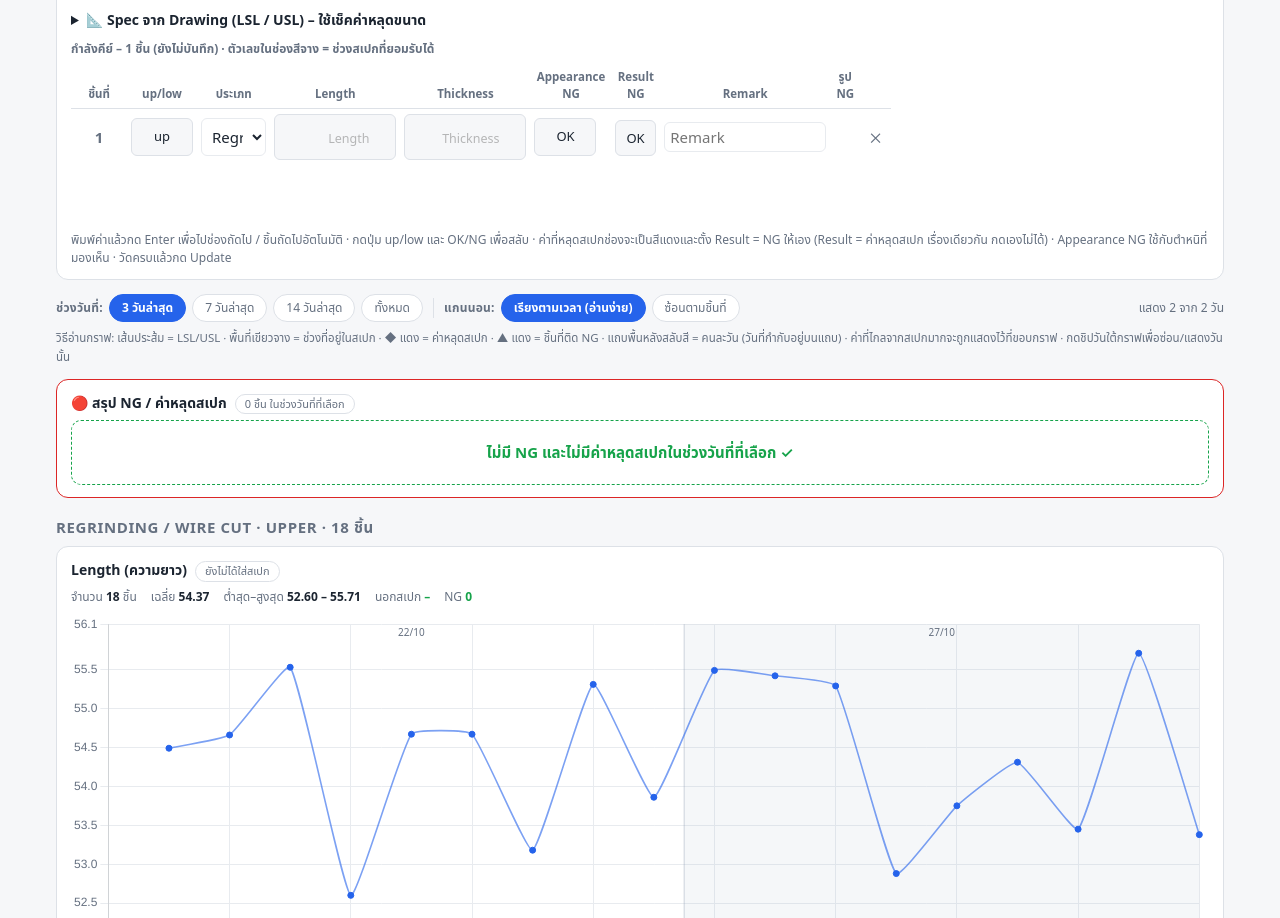
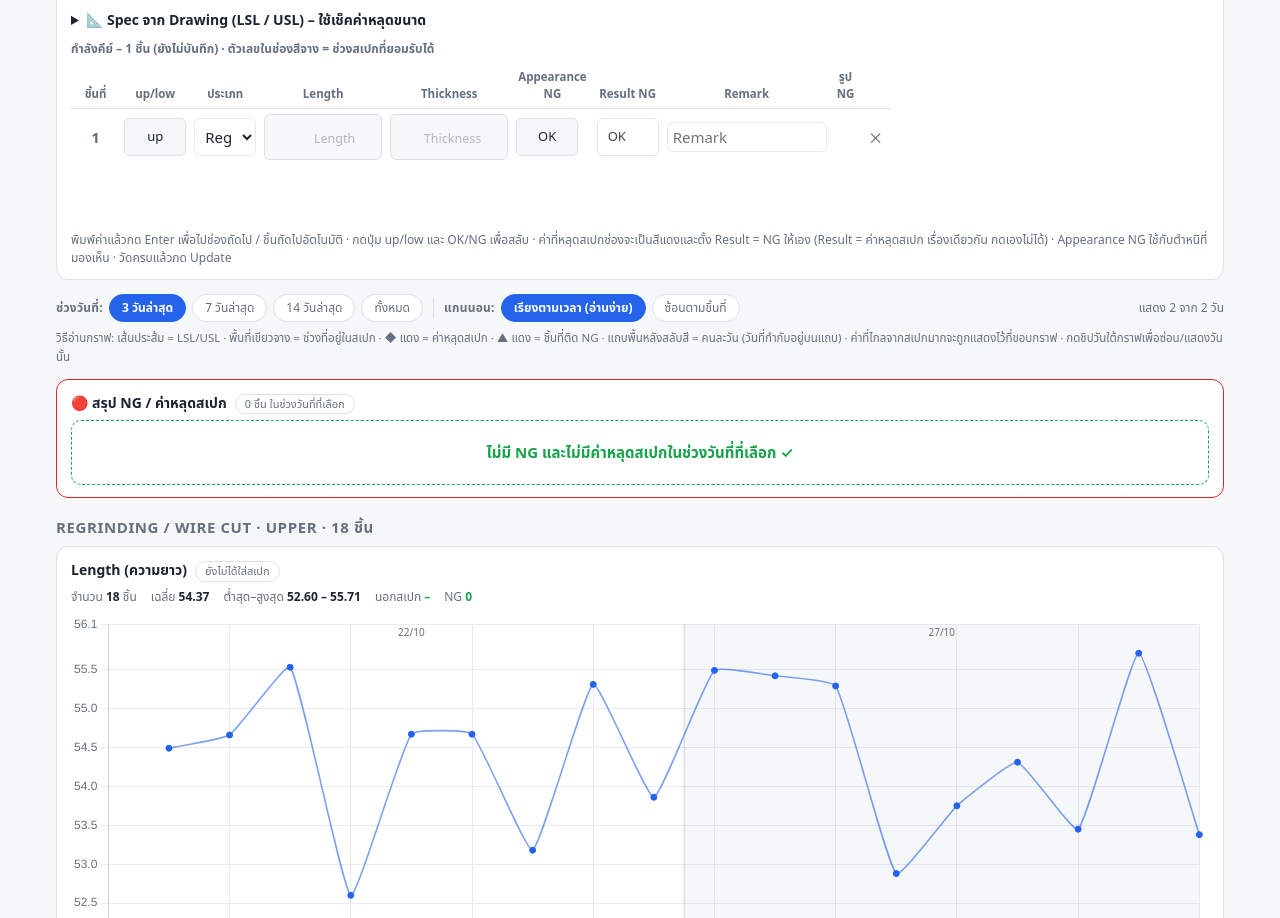
Before and after one commit to ortan07/electrode-check, a plain HTML site: page site/index.html in a window 1280 px wide. Shown: the part 1471-2389 px from the top of the page. Drawn offline with nearby package versions, Linux system fonts and the light colour scheme.

Commit message:
Update style.css

```diff
--- a/site/css/style.css
+++ b/site/css/style.css
@@ -45,7 +45,7 @@ h2{font-size:15px;margin:18px 0 8px;color:var(--mu);text-transform:uppercase;let
 .pn{width:56px;text-align:center;font-weight:700;color:var(--mu)}
 .tg{border:1px solid var(--bd);background:var(--bg);color:var(--tx);border-radius:6px;padding:6px 10px;cursor:pointer;font:inherit;font-size:13px}
 .tg.ngon{background:var(--ng);border-color:var(--ng);color:#fff}
-.tg.lockng{opacity:.55;border-style:dashed;cursor:not-allowed}
+.tg.auto{display:inline-block;cursor:default;background:transparent;opacity:.85}
 select.warnc{background:var(--warnbg);border-color:var(--lim)}
 .btn.primary{background:var(--ac);border-color:var(--ac);color:#fff;font-weight:600;padding:8px 16px}
 .btn.lockbtn.on{border-color:var(--lim);color:var(--lim)}
```
